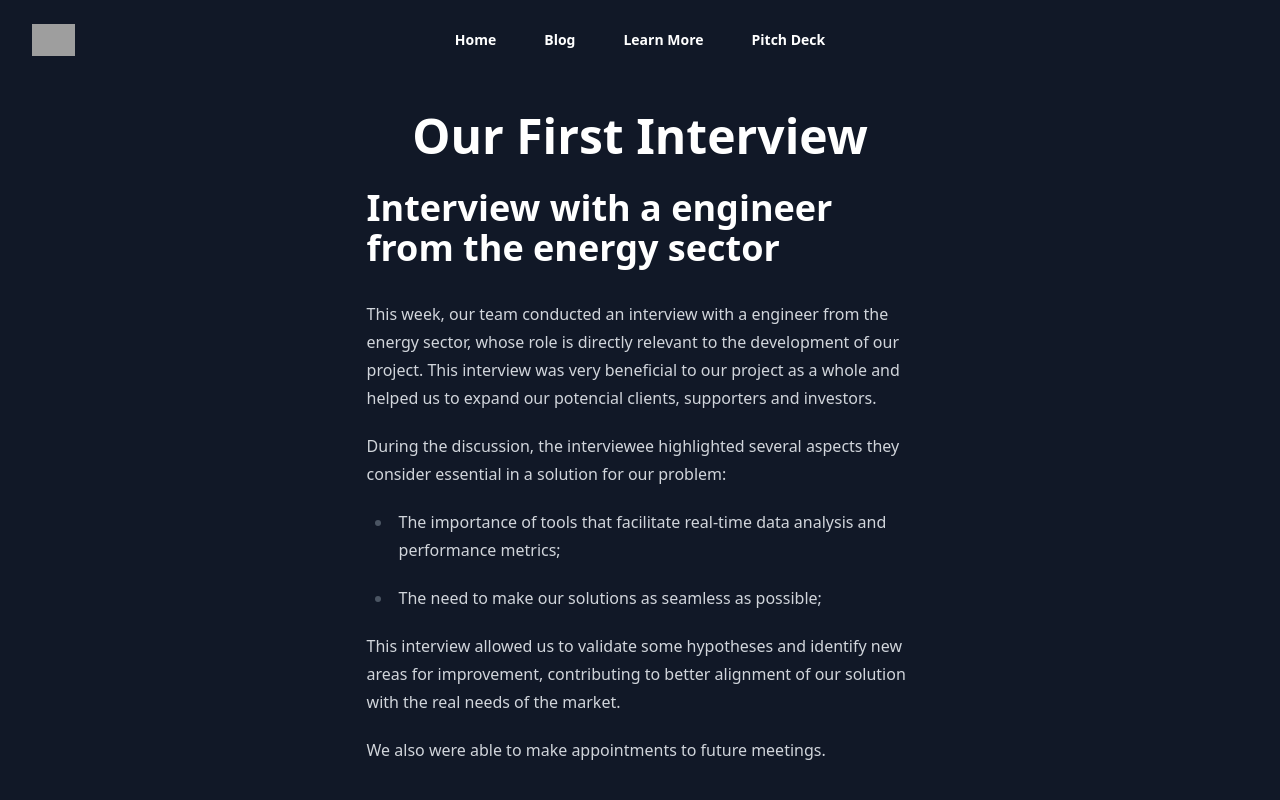
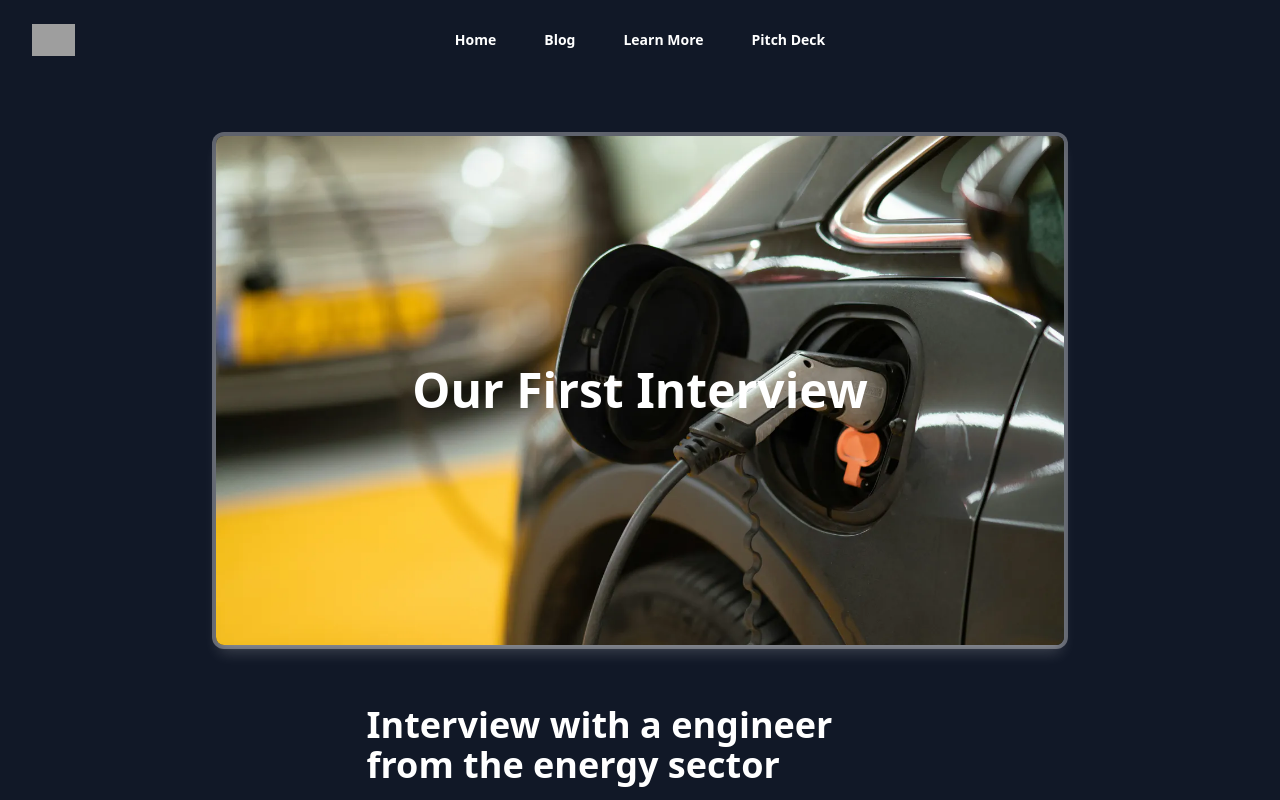
Before and after one commit to smartflowev/smartflowev.github.io, a plain HTML site: page posts/first-interview/index.html in a window 1280 px wide. Shown: the top 800 px of the page. Drawn offline with Linux system fonts and the light colour scheme; grey boxes are pictures that could not be loaded.

Commit message:
fix post

```diff
--- a/posts/first-interview/index.html
+++ b/posts/first-interview/index.html
@@ -11,5 +11,5 @@
 <span class=sr-only>Close menu</span><svg class="h-6 w-6" fill="none" viewBox="0 0 24 24" stroke-width="1.5" stroke="currentcolor" aria-hidden="true"><path stroke-linecap="round" stroke-linejoin="round" d="M6 18 18 6M6 6l12 12"/></svg></button></div><div class="mt-6 flow-root"><div class="-my-6 divide-y divide-gray-500/25"><div class="space-y-2 py-6"><a href=https://smartflowev.github.io/ class="-mx-3 block rounded-lg px-3 py-2 text-base font-semibold leading-7 text-white hover:bg-gray-800">Home</a>
 <a href=https://smartflowev.github.io/posts class="-mx-3 block rounded-lg px-3 py-2 text-base font-semibold leading-7 text-white hover:bg-gray-800">Blog</a>
 <a href=https://smartflowev.github.io/learn-more class="-mx-3 block rounded-lg px-3 py-2 text-base font-semibold leading-7 text-white hover:bg-gray-800">Learn More</a>
-<a href=https://smartflowev.github.io/pitch-deck/pitch-deck-rev.pdf target=_blank class="-mx-3 block rounded-lg px-3 py-2 text-base font-semibold leading-7 text-white hover:bg-gray-800">Pitch Deck</a></div></div></div></div></div></header><div class=pt-14><br><br><article><div class="max-w-4xl mx-auto mt-8 mb-2"><div class="relative px-6"><div class="px-6 absolute inset-0 flex justify-center items-center"><div class="px-3 sm:text-5xl text-3xl font-black text-center text-white capitalize">Our First Interview</div></div></div></div><div class="max-w-8xl px-6 pt-6 pb-16 mx-auto prose prose-invert"><br><h1 id=interview-with-a-engineer-from-the-energy-sector>Interview with a engineer from the energy sector</h1><p>This week, our team conducted an interview with a engineer from the energy sector, whose role is directly relevant to the development of our project.
+<a href=https://smartflowev.github.io/pitch-deck/pitch-deck-rev.pdf target=_blank class="-mx-3 block rounded-lg px-3 py-2 text-base font-semibold leading-7 text-white hover:bg-gray-800">Pitch Deck</a></div></div></div></div></div></header><div class=pt-14><br><br><article><div class="max-w-4xl mx-auto mt-8 mb-2"><div class="relative px-6"><img src=https://smartflowev.github.io/images/carro_a_carregar_1_hu_cc7957f9f53f0bd9.webp srcset=", /images/carro_a_carregar_1_hu_b53a0894448f9560.webp 400w, /images/carro_a_carregar_1_hu_5dea3fb036384516.webp 550w, /images/carro_a_carregar_1_hu_18f3e4ff656a1228.webp 768w, /images/carro_a_carregar_1_hu_cc7957f9f53f0bd9.webp 1100w" class="object-fill overflow-hidden rounded-lg shadow-lg ring-4 ring-zinc-300/40 dark:ring-gray-900/40 shadow-neutral-100/20 dark:shadow-neutral-800/40" width=100% alt><div class="px-6 absolute inset-0 flex justify-center items-center"><div class="px-3 sm:text-5xl text-3xl font-black text-center text-white capitalize">Our First Interview</div></div></div></div><div class="max-w-8xl px-6 pt-6 pb-16 mx-auto prose prose-invert"><br><h1 id=interview-with-a-engineer-from-the-energy-sector>Interview with a engineer from the energy sector</h1><p>This week, our team conducted an interview with a engineer from the energy sector, whose role is directly relevant to the development of our project.
 This interview was very beneficial to our project as a whole and helped us to expand our potencial clients, supporters and investors.</p><p>During the discussion, the interviewee highlighted several aspects they consider essential in a solution for our problem:</p><ul><li><p>The importance of tools that facilitate real-time data analysis and performance metrics;</p></li><li><p>The need to make our solutions as seamless as possible;</p></li></ul><p>This interview allowed us to validate some hypotheses and identify new areas for improvement, contributing to better alignment of our solution with the real needs of the market.</p><p>We also were able to make appointments to future meetings.</p></div></article></div><div class="flex flex-col justify-center items-center pb-24 font-bold text-black-600 text-xl w-100 space-y-4 z-50"><br><br><br><div class="flex justfy-center space-x-1"><a href=https://tecnico.ulisboa.pt/ target=_blank class="hover:underline hover:text-black-600">Instituto Superior Técnico</a></div></div><script src=https://smartflowev.github.io/js/index.js defer></script></body></html>
```
Also changed, not shown: posts/index.html (+1 -1 lines).
